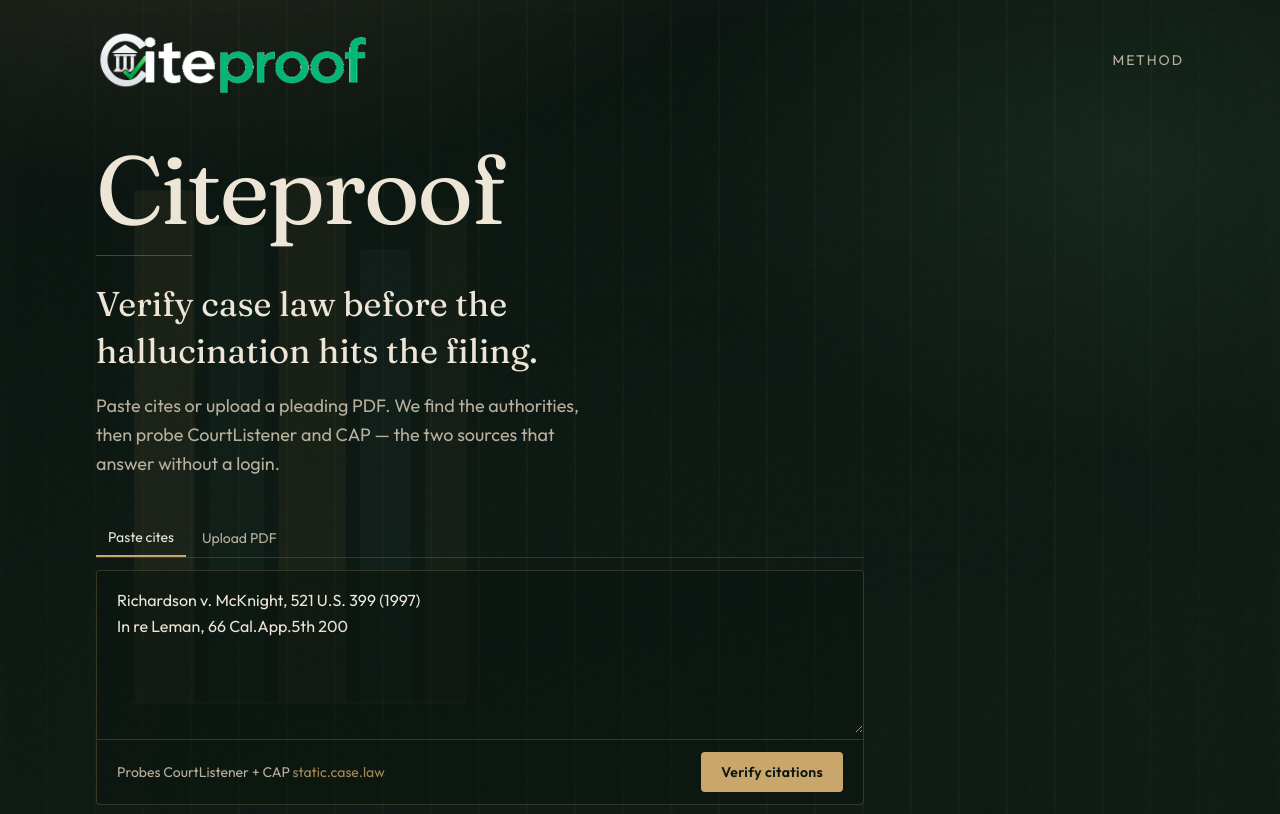
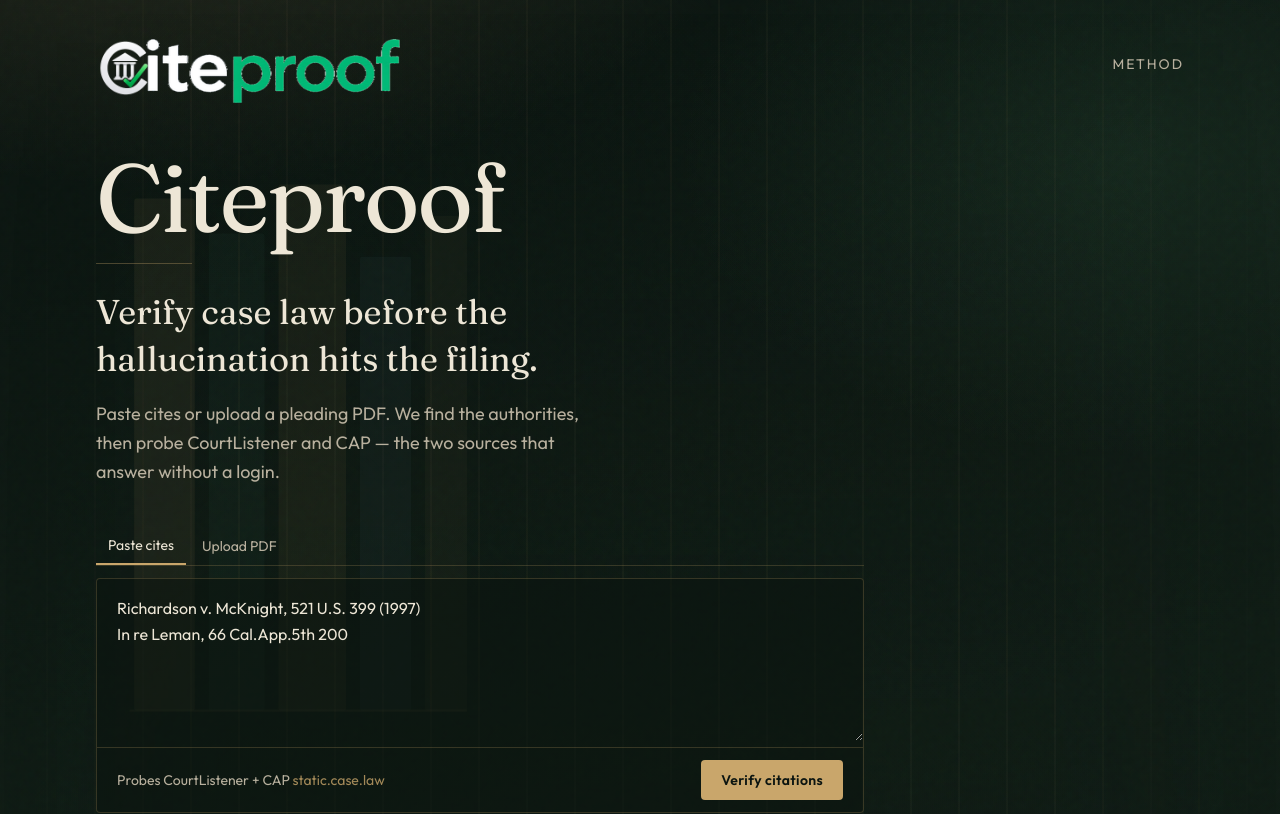
Before and after one commit to newanforbi/case-law-verification-engine, a Next.js app: page / in a window 1280 px wide. Shown: the top 814 px of the page. Built offline with nearby package versions, Linux system fonts and the light colour scheme.

Commit message:
Enlarge iteproof past logo height for optical match
Lowercase letterforms need more display height than the C mark
to read as one written line on a shared baseline.

```diff
--- a/src/app/page.tsx
+++ b/src/app/page.tsx
@@ -29,7 +29,7 @@ export default function Home() {
               alt=""
               width={317}
               height={80}
-              className="-ml-1.5 h-12 w-auto translate-y-1 md:-ml-2 md:h-14 md:translate-y-[5px]"
+              className="-ml-1 h-[3.5rem] w-auto translate-y-1.5 md:-ml-1.5 md:h-16 md:translate-y-[7px]"
               priority
             />
           </Link>
```
